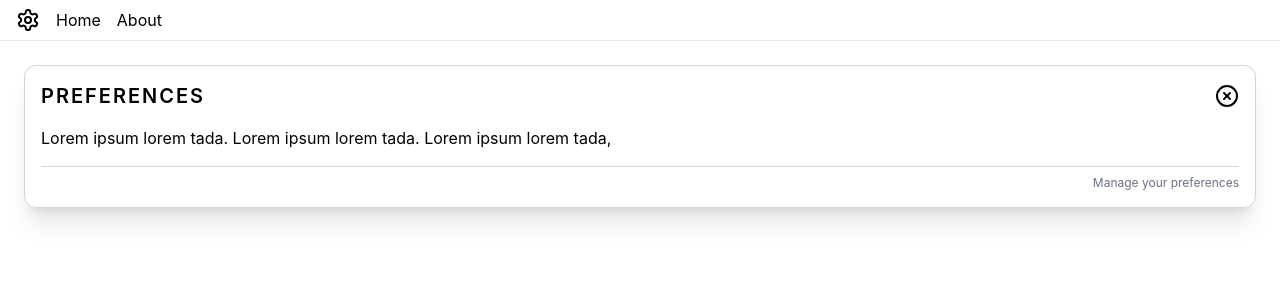
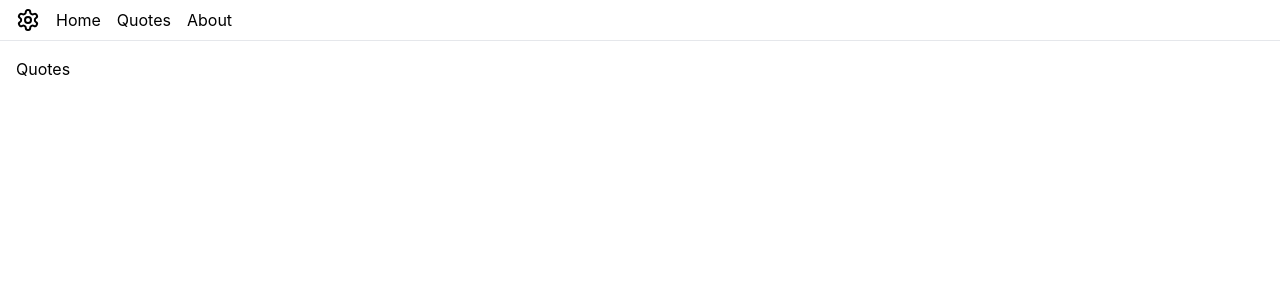
Before and after one commit to srutz/vueimagetools, a Vue app: page /quotes in a window 1280 px wide. Shown: the top 300 px of the page. Built offline with nearby package versions, Linux system fonts and the light colour scheme.

Commit message:
quotes prepared

```diff
--- a/src/components/ui/MenuBar.vue
+++ b/src/components/ui/MenuBar.vue
@@ -6,6 +6,7 @@ import { Settings } from "@lucide/vue";
   <nav class="border-b border-gray-200 flex items-center gap-4 px-4 py-2">
     <Settings />
     <RouterLink to="/">Home</RouterLink>
+    <RouterLink to="/quotes">Quotes</RouterLink>
     <RouterLink to="/about">About</RouterLink>
   </nav>
 </template>
--- /dev/null
+++ b/src/components/views/QuoteView.vue
@@ -0,0 +1,8 @@
+<script setup lang="ts">
+</script>
+
+<template>
+    <div>
+        Quotes
+    </div>
+</template>
--- a/src/main.ts
+++ b/src/main.ts
@@ -2,17 +2,19 @@ import { createApp } from "vue";
 import "./style.css";
 import App from "./App.vue";
 
-import { createMemoryHistory, createRouter } from "vue-router";
+import { createRouter, createWebHistory } from "vue-router";
 import HomeView from "./components/views/HomeView.vue";
 import AboutView from "./components/views/AboutView.vue";
+import QuoteView from "./components/views/QuoteView.vue";
 
 const routes = [
   { path: "/", component: HomeView },
   { path: "/about", component: AboutView },
+  { path: "/quotes", component: QuoteView },
 ];
 
 const router = createRouter({
-  history: createMemoryHistory(),
+  history: createWebHistory(),
   routes,
 });
 
--- /dev/null
+++ b/src/quotes.ts
@@ -0,0 +1,15 @@
+
+// quotes from dummyjson.com/quotes
+
+export type Quote = {
+    id: number,
+    quote: string,
+    author: string
+}
+
+export type QuotesResponse = {
+    quotes: Quote[],
+    limit: number,
+    skip: number, // eg offset
+    total: number
+}
```
